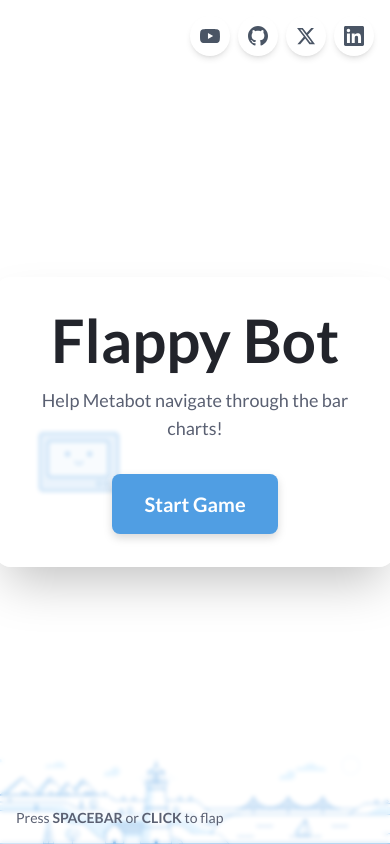
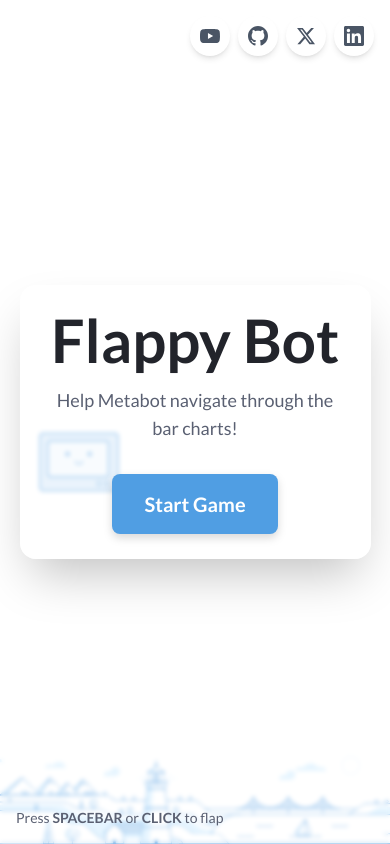
Before and after one commit to matthewhefferon/flappy-bot, a Next.js app: page / in a window 390 px wide. Built offline with nearby package versions, Linux system fonts and the light colour scheme.

Commit message:
style: adjust layout and responsiveness of FlappyBot component

```diff
--- a/src/components/FlappyBot.tsx
+++ b/src/components/FlappyBot.tsx
@@ -386,11 +386,11 @@ export default function FlappyBot() {
               <SocialLinks show={true} />
             </div>
             <div
-              className="p-8 rounded-2xl text-center max-w-4xl mx-4 backdrop-blur-xl border border-white/20 shadow-2xl"
+              className="p-6 sm:p-8 rounded-2xl text-center max-w-4xl mx-4 backdrop-blur-xl border border-white/20 shadow-2xl"
               style={{
                 backgroundColor: "rgba(255, 255, 255, 0.6)",
-                minWidth: "400px",
-                width: "50vw",
+                minWidth: "320px",
+                width: "90vw",
                 maxWidth: "500px",
               }}
             >
@@ -422,11 +422,11 @@ export default function FlappyBot() {
               <SocialLinks show={true} />
             </div>
             <div
-              className="p-8 rounded-2xl text-center max-w-4xl mx-4 backdrop-blur-xl border border-white/20 shadow-2xl"
+              className="p-6 sm:p-8 rounded-2xl text-center max-w-4xl mx-4 backdrop-blur-xl border border-white/20 shadow-2xl"
               style={{
                 backgroundColor: "rgba(255, 255, 255, 0.6)",
-                minWidth: "400px",
-                width: "50vw",
+                minWidth: "320px",
+                width: "90vw",
                 maxWidth: "500px",
               }}
             >
```
